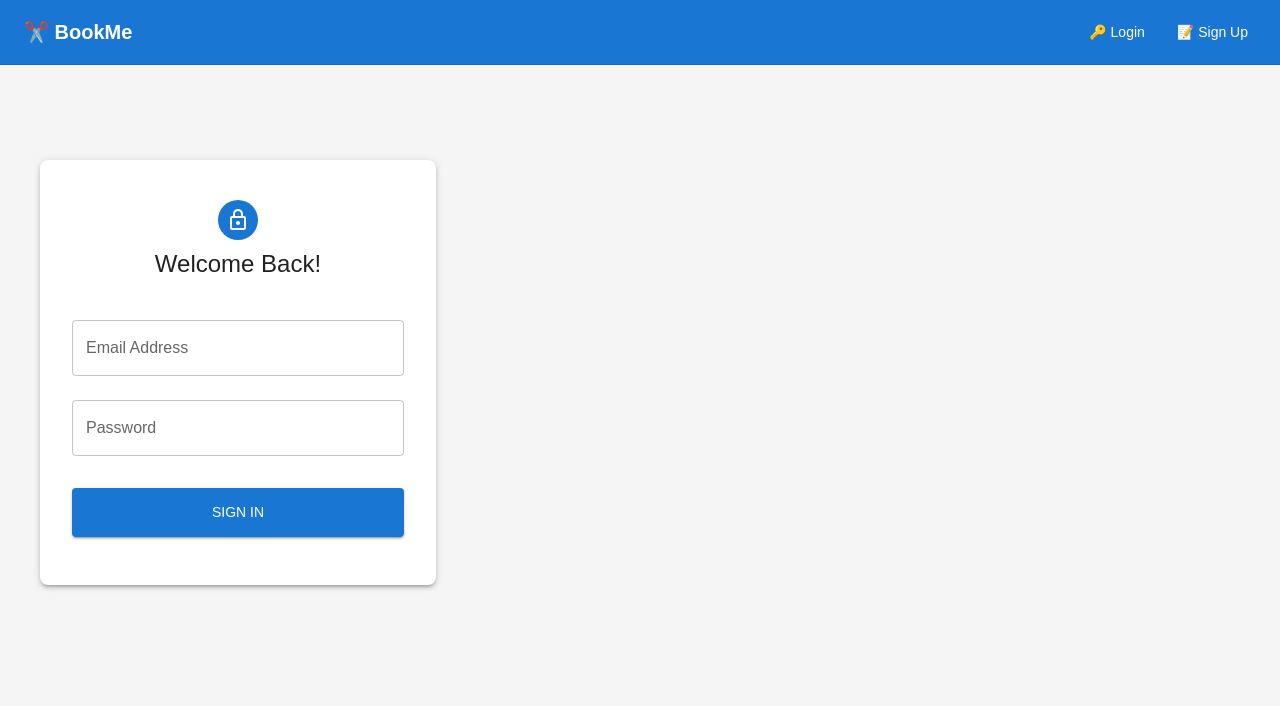
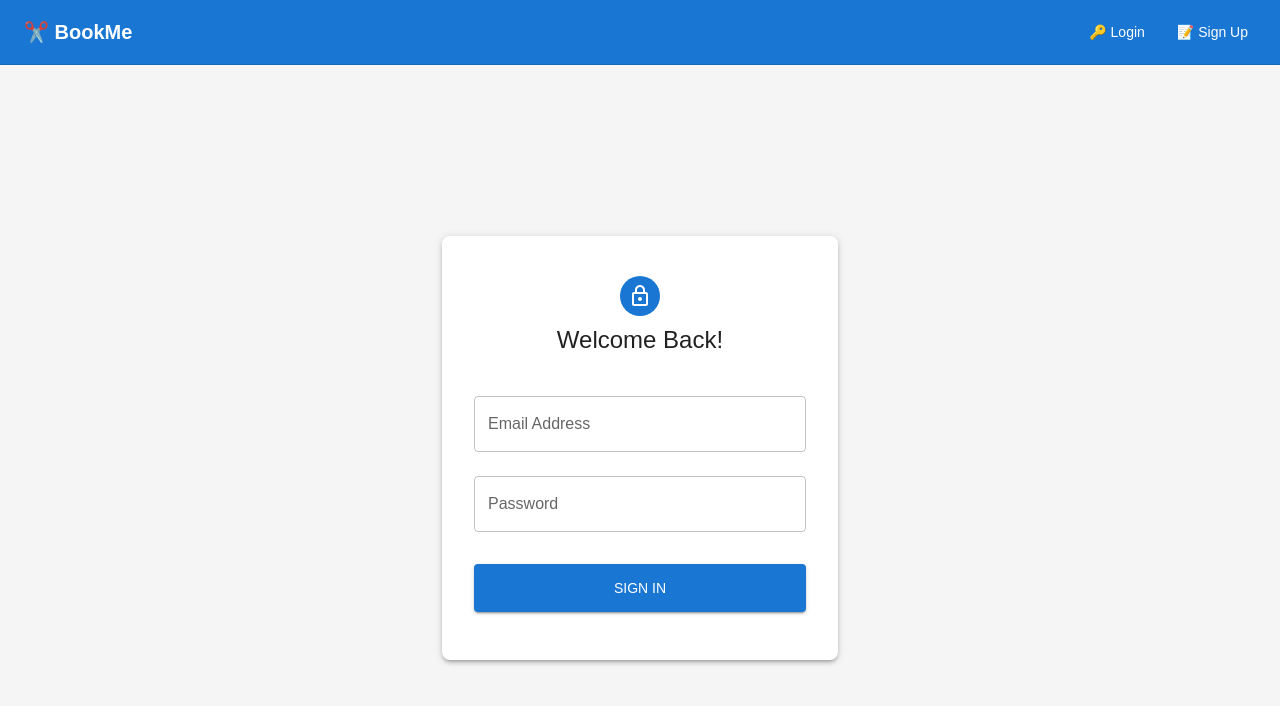
Before and after one commit to rubenispiryan/schedulr_frontend, a React (Vite) app: page /login in a window 1280 px wide. Shown: the top 706 px of the page. Built offline with nearby package versions, Linux system fonts and the light colour scheme.

Commit message:
Center All The Pages

```diff
--- a/src/App.jsx
+++ b/src/App.jsx
@@ -45,7 +45,15 @@ export default function App() {
             flexGrow: 1,
             py: 4,  // Vertical padding
             px: 2,  // Horizontal padding
-            mt: 8   // Margin top to account for fixed navbar
+            mt: 2,   // Margin top to account for fixed navbar
+            display: 'flex',
+            justifyContent: 'center',
+            alignItems: 'center',
+            height: '100%',
+            position: 'absolute', left: '50%', top: '50%',
+            transform: 'translate(-50%, -50%)',
+            width: '100%',
+            maxWidth: '800px',
           }}>
             <Routes>
               <Route path="/login" element={<LoginPage />} />
--- a/src/components/Navbar.jsx
+++ b/src/components/Navbar.jsx
@@ -17,7 +17,7 @@ export default function Navbar() {
       borderBottom: '1px solid rgba(0, 0, 0, 0.12)'
     }}>
       <Toolbar>
-        <Typography variant="h6" sx={{ flexGrow: 1, fontWeight: 700 }}>
+        <Typography color="inherit" component={Link} to="/" variant="h6" sx={{ flexGrow: 1, fontWeight: 700, textTransform: 'none' }}>
           ✂️ BookMe
         </Typography>
         <Box sx={{ display: 'flex', gap: 2 }}>
--- a/src/pages/ProfilePage.jsx
+++ b/src/pages/ProfilePage.jsx
@@ -1,19 +1,18 @@
-import { useState, useEffect } from 'react';
-import { useNavigate } from 'react-router-dom';
+import {useEffect, useState} from 'react';
 import api from '../services/api';
 import {
+  Alert,
+  Avatar,
+  Box,
+  Button,
+  CircularProgress,
   Container,
-  Box,
-  Typography,
-  TextField,
-  Button,
-  Paper,
   List,
   ListItem,
   ListItemText,
-  Avatar,
-  CircularProgress,
-  Alert
+  Paper,
+  TextField,
+  Typography
 } from '@mui/material';
 import PersonOutlineOutlinedIcon from '@mui/icons-material/PersonOutlineOutlined';
 
@@ -62,25 +61,32 @@ export default function ProfilePage() {
 
   if (loading) {
     return (
-      <Box sx={{ display: 'flex', justifyContent: 'center', mt: 4 }}>
-        <CircularProgress size={60} />
+      <Box sx={{display: 'flex', justifyContent: 'center', mt: 4}}>
+        <CircularProgress size={60}/>
       </Box>
     );
   }
 
   return (
-    <Container maxWidth="md">
+    <Container sx={{
+      display: 'flex',
+      justifyContent: 'center',
+      minHeight: '80vh',
+      alignItems: 'center',
+      width: '60%',
+    }}>
       <Paper elevation={3} sx={{
         p: 4,
-        mt: 4,
         borderRadius: 3,
-        boxShadow: '0px 4px 20px rgba(0, 0, 0, 0.1)'
+        boxShadow: '0px 4px 20px rgba(0, 0, 0, 0.1)',
+        width: '100%',
       }}>
         <Box sx={{
           display: 'flex',
           flexDirection: 'column',
           alignItems: 'center',
-          gap: 2
+          gap: 2,
+          margin: '0 auto'
         }}>
           <Avatar sx={{
             m: 2,
@@ -88,7 +94,7 @@ export default function ProfilePage() {
             width: 56,
             height: 56
           }}>
-            <PersonOutlineOutlinedIcon fontSize="large" />
+            <PersonOutlineOutlinedIcon fontSize="large"/>
           </Avatar>
 
           <Typography variant="h4" sx={{
@@ -100,13 +106,13 @@ export default function ProfilePage() {
           </Typography>
 
           {error && (
-            <Alert severity="error" sx={{ width: '100%', maxWidth: 500, mb: 2 }}>
+            <Alert severity="error" sx={{width: '100%', maxWidth: 500, mb: 2}}>
               {error}
             </Alert>
           )}
 
           {success && (
-            <Alert severity="success" sx={{ width: '100%', maxWidth: 500, mb: 2 }}>
+            <Alert severity="success" sx={{width: '100%', maxWidth: 500, mb: 2}}>
               Profile updated successfully!
             </Alert>
           )}
@@ -135,7 +141,7 @@ export default function ProfilePage() {
             <TextField
               label="Phone Number"
               value={userData.phone}
-              onChange={(e) => setUserData({ ...userData, phone: e.target.value })}
+              onChange={(e) => setUserData({...userData, phone: e.target.value})}
               fullWidth
               margin="normal"
               variant="outlined"
@@ -170,7 +176,7 @@ export default function ProfilePage() {
             </Typography>
 
             {userData.favorite_businesses.length > 0 ? (
-              <List sx={{ width: '100%' }}>
+              <List sx={{width: '100%'}}>
                 {userData.favorite_businesses.map((business) => (
                   <ListItem
                     key={business.id}
@@ -186,14 +192,14 @@ export default function ProfilePage() {
                   >
                     <ListItemText
                       primary={business.name}
-                      primaryTypographyProps={{ fontWeight: 500 }}
+                      primaryTypographyProps={{fontWeight: 500}}
                       secondary={business.address}
                     />
                   </ListItem>
                 ))}
               </List>
             ) : (
-              <Typography variant="body1" sx={{ color: 'text.disabled' }}>
+              <Typography variant="body1" sx={{color: 'text.disabled'}}>
                 No favorite businesses yet
               </Typography>
             )}
```
